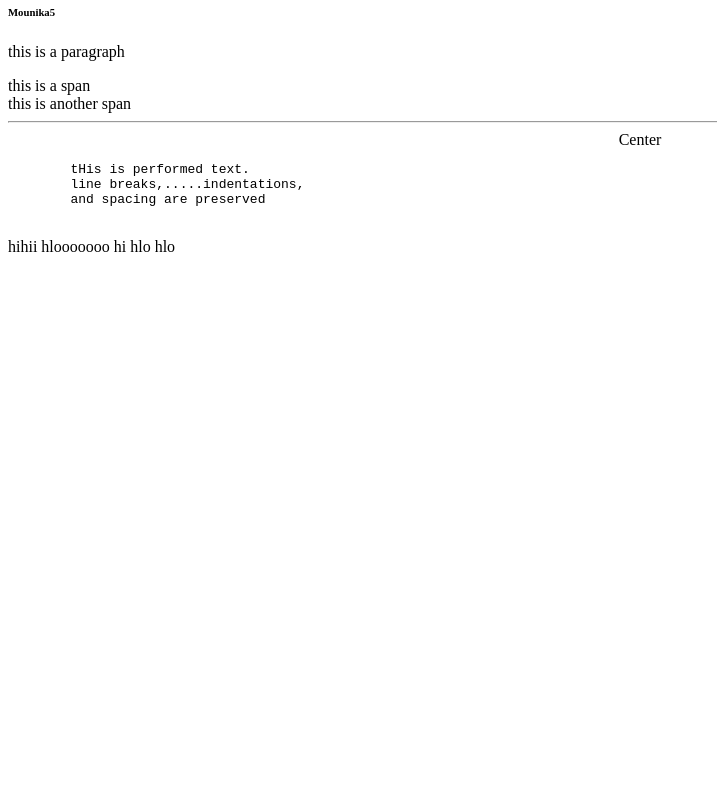
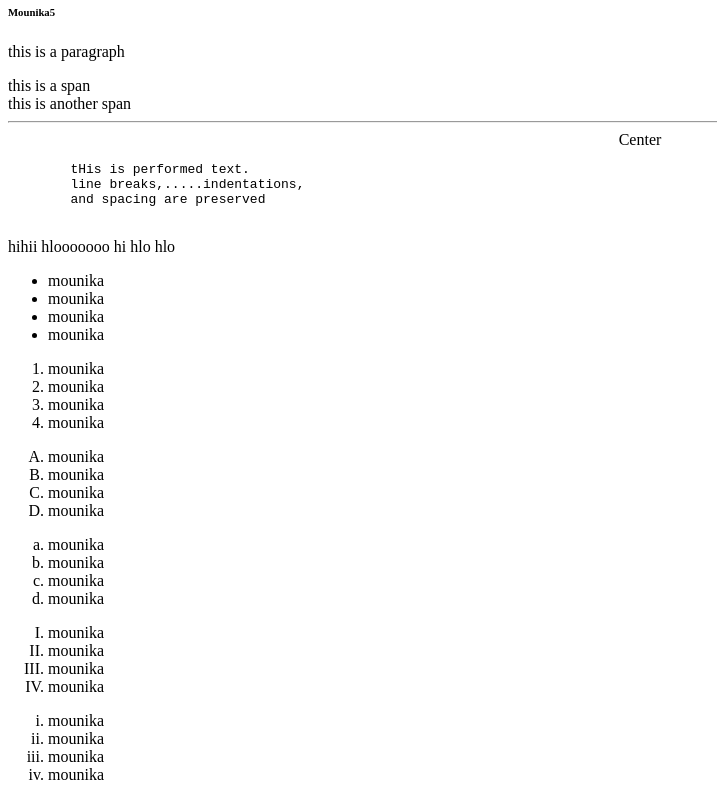
Before and after one commit to MahanthiMounika/JFS19, a plain HTML site: page index.html in a window 1280 px wide. Shown: the part 307-1107 px from the top of the page, without its empty margins (0-717 px from the left). Before the commit the page ends 800 px from the top, so only its background shows below. Drawn offline with Linux system fonts and the light colour scheme.

Commit message:
ordering

```diff
--- a/index.html
+++ b/index.html
@@ -48,6 +48,44 @@
         hi hlo hlo
     </p>
 
+    <ul>
+        <li>mounika</li>
+        <li>mounika</li>
+        <li>mounika</li>
+        <li>mounika</li>
+    </ul>
+
+    <ol>
+        <li>mounika</li>
+        <li>mounika</li>
+        <li>mounika</li>
+        <li>mounika</li>
+    </ol>
+    <ol type="A">
+        <li>mounika</li>
+        <li>mounika</li>
+        <li>mounika</li>
+        <li>mounika</li>
+    </ol>
+    <ol type="a">
+        <li>mounika</li>
+        <li>mounika</li>
+        <li>mounika</li>
+        <li>mounika</li>
+    </ol>
+    <ol type="I">
+        <li>mounika</li>
+        <li>mounika</li>
+        <li>mounika</li>
+        <li>mounika</li>
+    </ol>
+    <ol type="i">
+        <li>mounika</li>
+        <li>mounika</li>
+        <li>mounika</li>
+        <li>mounika</li>
+    </ol>
+
 
 
 </body>
```
